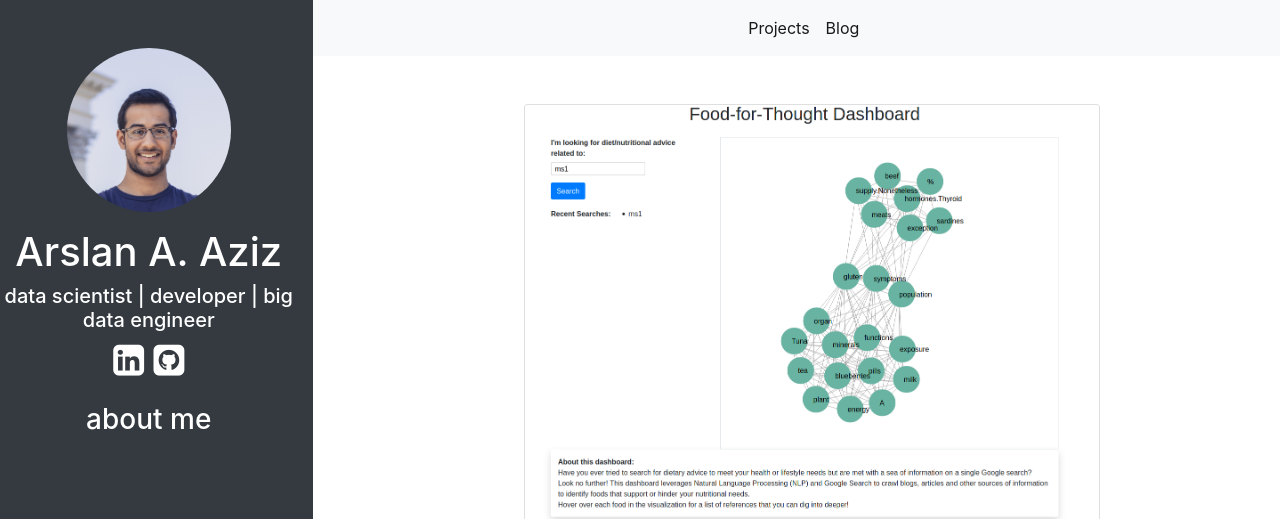
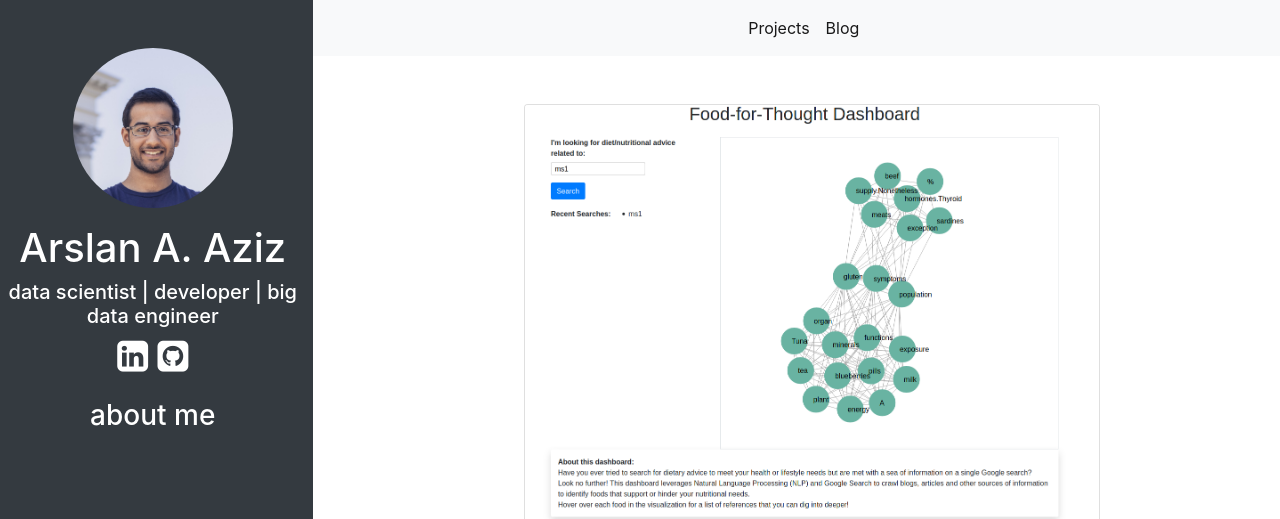
Before and after one commit to arslan-aziz/arslan-aziz.github.io, a Jekyll site: the page built from index.html, in a window 1280 px wide. Shown: the top 519 px of the page. Built offline with Jekyll 4.4.1, drawn with Linux system fonts in a browser that asks for light colours.

Commit message:
added left margin to sidebar

```diff
--- a/_layouts/default.html
+++ b/_layouts/default.html
@@ -11,7 +11,7 @@
     <div class="container-fluid px-lg-0" style="height: 100vh">
       <div class="row h-100 mx-lg-n0">
         <div class="col-3 bg-dark text-white text-center px-lg-0">
-          <div class="mt-5">
+          <div class="mt-5 ml-2">
             {% include sidebar.html %}
           </div>
         </div>
```
